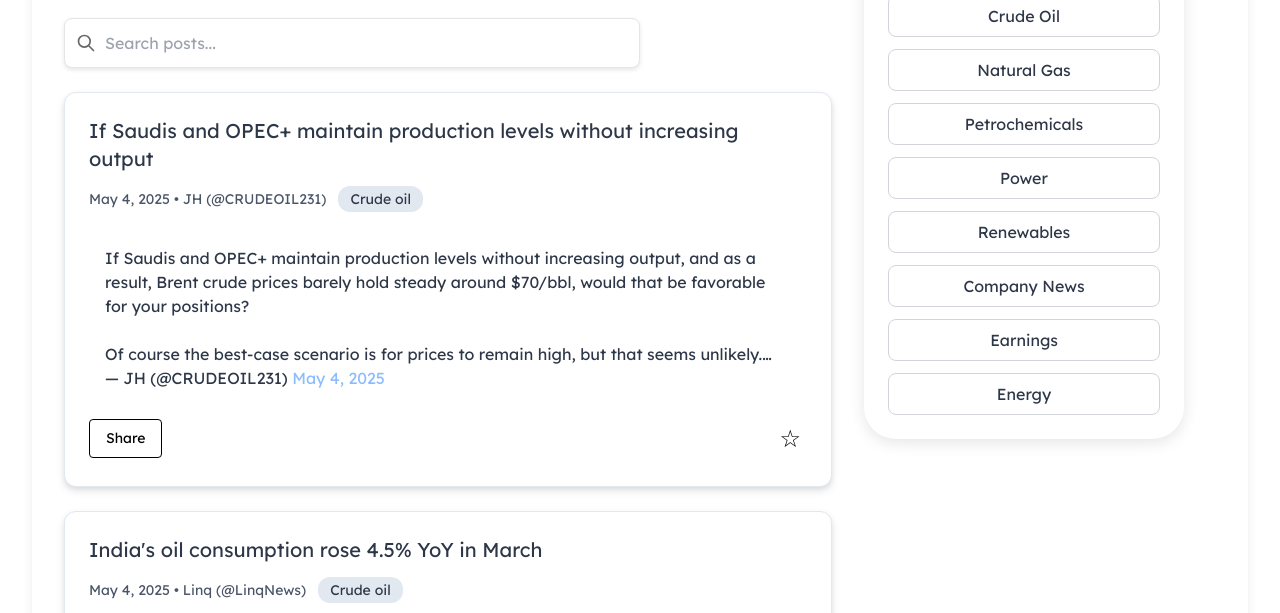
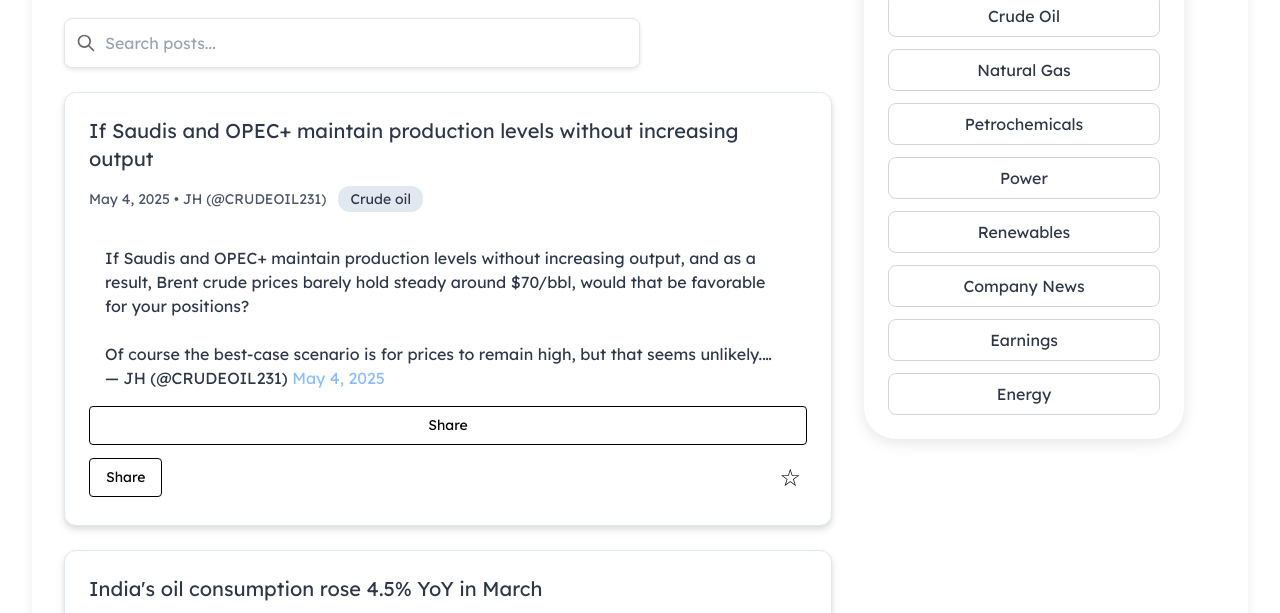
Before and after one commit to lukecott5/cottlinq, a plain HTML site: page community.html in a window 1280 px wide. Shown: the part 185-798 px from the top of the page. Drawn offline with nearby package versions, Linux system fonts and the light colour scheme; no server answers.

Commit message:
Update community.html

```diff
--- a/community.html
+++ b/community.html
@@ -326,6 +326,13 @@
                         <p lang="en" dir="ltr">If Saudis and OPEC+ maintain production levels without increasing output, and as a result, Brent crude prices barely hold steady around $70/bbl, would that be favorable for your positions?<br><br>Of course the best-case scenario is for prices to remain high, but that seems unlikely.…</p>
                         — JH (@CRUDEOIL231) <a href="https://twitter.com/CRUDEOIL231/status/1919070053825495266?ref_src=twsrc%5Etfw">May 4, 2025</a>
                     </blockquote>
+                    <button
+                      class="share-btn"
+                      data-title="If Saudis and OPEC+ maintain production levels..."
+                      data-url="https://twitter.com/CRUDEOIL231/status/1919070053825495266"
+                    >
+                      Share
+                    </button>
                     <div class="post-footer">
                         <button class="share-btn">Share</button>
                         <button class="favorite-btn" data-url="https://twitter.com/CRUDEOIL231/status/1919070053825495266?ref_src=twsrc%5Etfw">☆</button>
```
